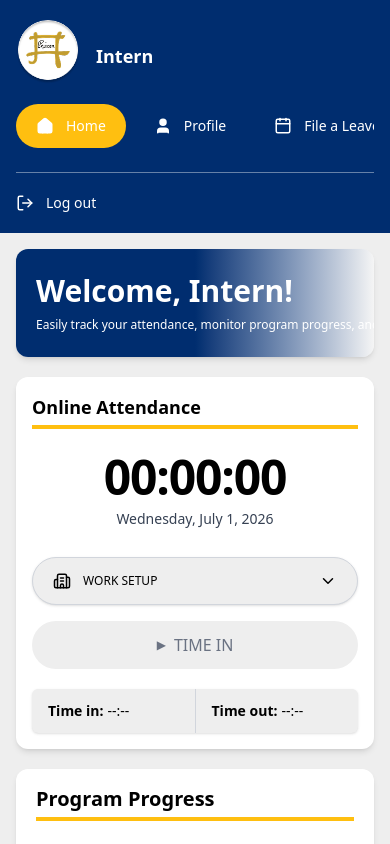
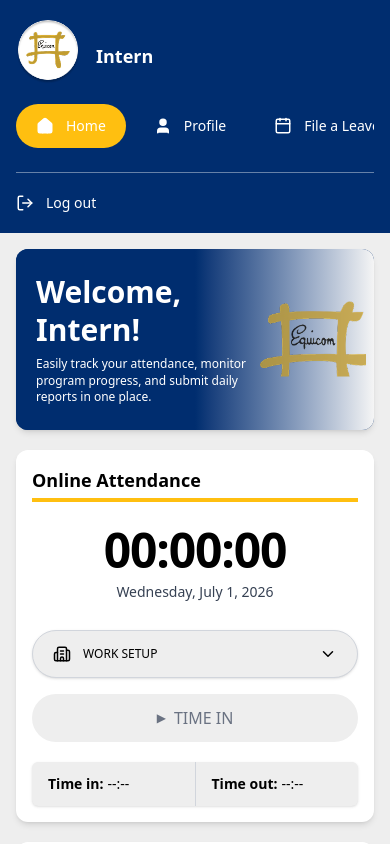
Before and after one commit to Eem-Key/Intern-Self-Service-Platform-ISS, a React (Vite) app in the folder apps/client/: page /intern/dashboard in a window 390 px wide. Shown: the top 844 px of the page. Built offline with nearby package versions, Linux system fonts and the light colour scheme; no server answers; sample sign-in values are in the browser's storage.

Commit message:
Responsive banners

```diff
--- a/apps/client/src/features/dashboard/intern/components/banner/LogsBanner.tsx
+++ b/apps/client/src/features/dashboard/intern/components/banner/LogsBanner.tsx
@@ -1,16 +1,16 @@
 function Banner() {
     return (
-        <div className="relative overflow-hidden rounded-xl bg-[#002D6F] px-5 py-6 shadow-md sm:px-8 sm:py-8">
-        <div className="relative z-10 max-w-[760px]">
-            <h1 className="text-3xl font-bold text-white sm:text-4xl xl:text-6xl">
+        <div className="relative w-full overflow-hidden rounded-xl bg-[#002D6F] px-5 py-6 shadow-md sm:px-7 sm:py-7 lg:px-8 xl:py-8">
+
+        <div className="relative z-10 max-w-[820px]">
+            <h1 className="text-3xl font-bold leading-tight text-white sm:text-4xl lg:text-5xl xl:text-6xl">
             Activity Logs
             </h1>
 
-            <p className="mt-2 whitespace-nowrap text-xs text-white sm:text-sm lg:text-base xl:text-lg">
+            <p className="mt-2 max-w-[760px] text-xs leading-snug text-white sm:text-sm lg:text-base xl:text-lg">
             Review and monitor your comprehensive history of attendance logs, report submissions, and approval statuses.
             </p>
         </div>
-
         </div>
     );
 }
--- a/apps/client/src/features/dashboard/intern/components/banner/WelcomeBanner.tsx
+++ b/apps/client/src/features/dashboard/intern/components/banner/WelcomeBanner.tsx
@@ -2,13 +2,15 @@ import logo from '../../../../../assets/images/Logo2.png';
 
 function WelcomeBanner() {
   return (
-    <div className="relative overflow-hidden rounded-xl bg-gradient-to-r from-[#002D6F] via-[#002D6F] to-[#F5F5F5] px-5 py-6 shadow-md sm:px-8 sm:py-8">
-      <div className="relative z-10 max-w-[760px]">
-        <h1 className="text-3xl font-bold text-white sm:text-4xl xl:text-6xl">
+    <div className="relative w-full overflow-hidden rounded-xl bg-[#002D6F] px-5 py-6 shadow-md sm:px-7 sm:py-7 lg:px-8 xl:py-8">
+      <div className="absolute inset-0 bg-gradient-to-r from-[#002D6F] via-[#002D6F] to-[#F5F5F5] sm:block" />
+
+      <div className="relative z-10 pr-[80px] sm:pr-[130px] lg:pr-[170px] xl:pr-[200px]">
+        <h1 className="text-3xl font-bold leading-tight text-white sm:text-4xl lg:text-5xl xl:text-6xl">
           Welcome, Intern!
         </h1>
 
-        <p className="mt-2 whitespace-nowrap text-xs text-white sm:text-sm lg:text-base xl:text-lg">
+        <p className="mt-2 max-w-[760px] text-xs leading-snug text-white sm:text-sm lg:text-base xl:text-lg">
           Easily track your attendance, monitor program progress, and submit daily reports in one place.
         </p>
       </div>
@@ -16,7 +18,7 @@ function WelcomeBanner() {
       <img
         src={logo}
         alt="Equicom Logo"
-        className="absolute -right-2 top-1/2 hidden h-[135px] -translate-y-1/2 object-contain sm:block lg:h-[160px] xl:h-[170px]"
+        className="absolute right-2 top-1/2 z-10 h-[75px] -translate-y-1/2 object-contain opacity-80 sm:right-3 sm:h-[105px] md:h-[125px] lg:h-[145px] xl:h-[165px]"
       />
     </div>
   );
--- a/apps/client/src/features/file-a-leave/banner/LeaveFormBanner.tsx
+++ b/apps/client/src/features/file-a-leave/banner/LeaveFormBanner.tsx
@@ -1,17 +1,16 @@
-
 function Banner() {
     return (
-        <div className="relative overflow-hidden rounded-xl bg-[#002D6F] px-5 py-6 shadow-md sm:px-8 sm:py-8">
-        <div className="relative z-10 max-w-[760px]">
-            <h1 className="text-3xl font-bold text-white sm:text-4xl xl:text-6xl">
+        <div className="relative w-full overflow-hidden rounded-xl bg-[#002D6F] px-5 py-6 shadow-md sm:px-7 sm:py-7 lg:px-8 xl:py-8">
+
+        <div className="relative z-10 max-w-[820px]">
+            <h1 className="text-3xl font-bold leading-tight text-white sm:text-4xl lg:text-5xl xl:text-6xl">
             File a Leave
             </h1>
 
-            <p className="mt-2 whitespace-nowrap text-xs text-white sm:text-sm lg:text-base xl:text-lg">
+            <p className="mt-2 max-w-[760px] text-xs leading-snug text-white sm:text-sm lg:text-base xl:text-lg">
             Submit your leave requests by providing the necessary dates and details for approval.
             </p>
         </div>
-
         </div>
     );
 }
--- a/apps/client/src/features/profile/banner/ProfileBanner.tsx
+++ b/apps/client/src/features/profile/banner/ProfileBanner.tsx
@@ -1,17 +1,16 @@
-
 function Banner() {
     return (
-    <div className="relative overflow-hidden rounded-xl bg-[#002D6F] px-5 py-6 shadow-md sm:px-8 sm:py-8">
-      <div className="relative z-10 max-w-[760px]">
-        <h1 className="text-3xl font-bold text-white sm:text-4xl xl:text-6xl">
+        <div className="relative w-full overflow-hidden rounded-xl bg-[#002D6F] px-5 py-6 shadow-md sm:px-7 sm:py-7 lg:px-8 xl:py-8">
+
+        <div className="relative z-10 max-w-[820px]">
+            <h1 className="text-3xl font-bold leading-tight text-white sm:text-4xl lg:text-5xl xl:text-6xl">
             Intern Profile
             </h1>
 
-        <p className="mt-2 whitespace-nowrap text-xs text-white sm:text-sm lg:text-base xl:text-lg">
+            <p className="mt-2 max-w-[760px] text-xs leading-snug text-white sm:text-sm lg:text-base xl:text-lg">
             Manage and update your personal details, academic background, and internship information.
             </p>
         </div>
-
         </div>
     );
 }
```
Lines whose indentation alone changed are shown as unchanged.
